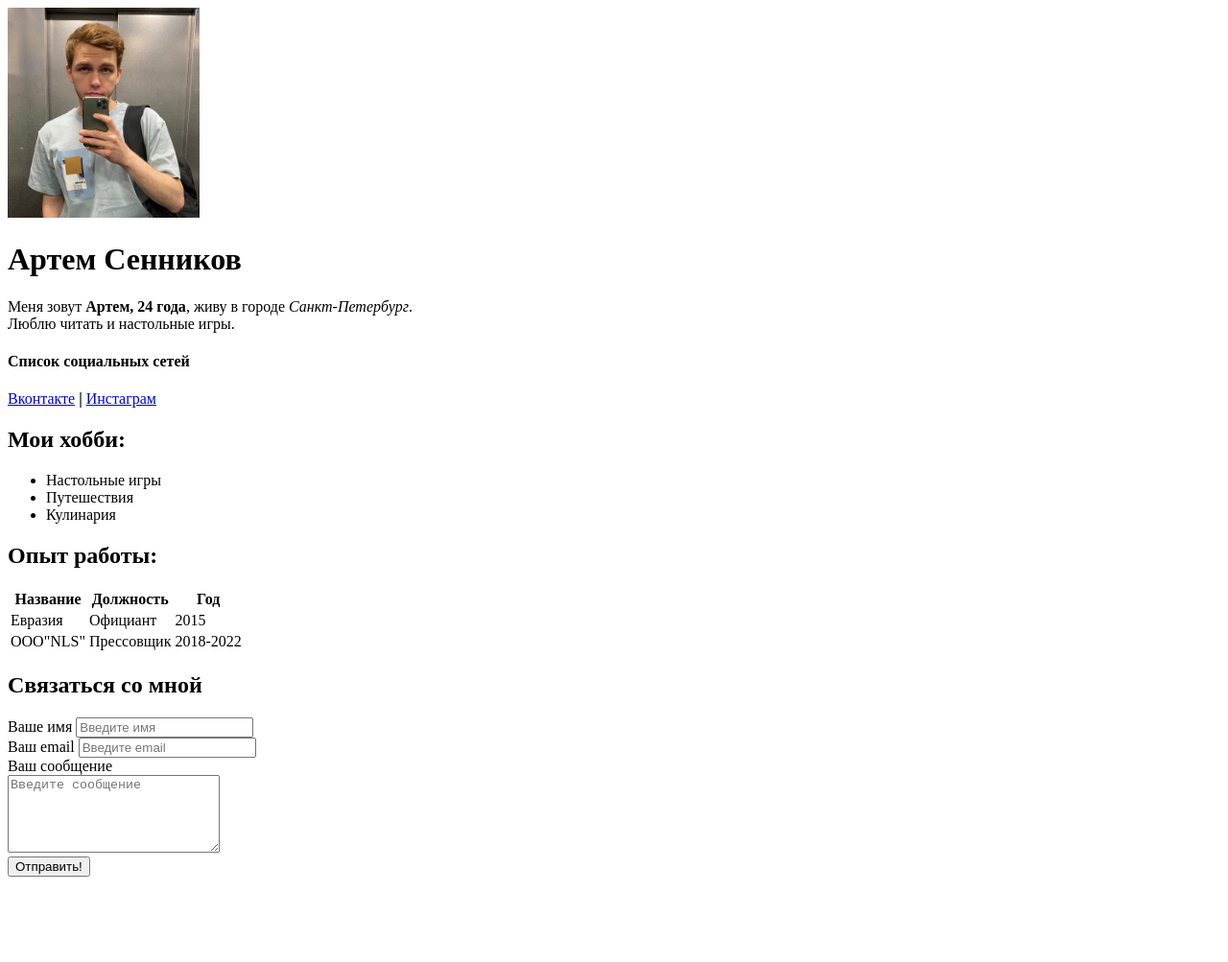
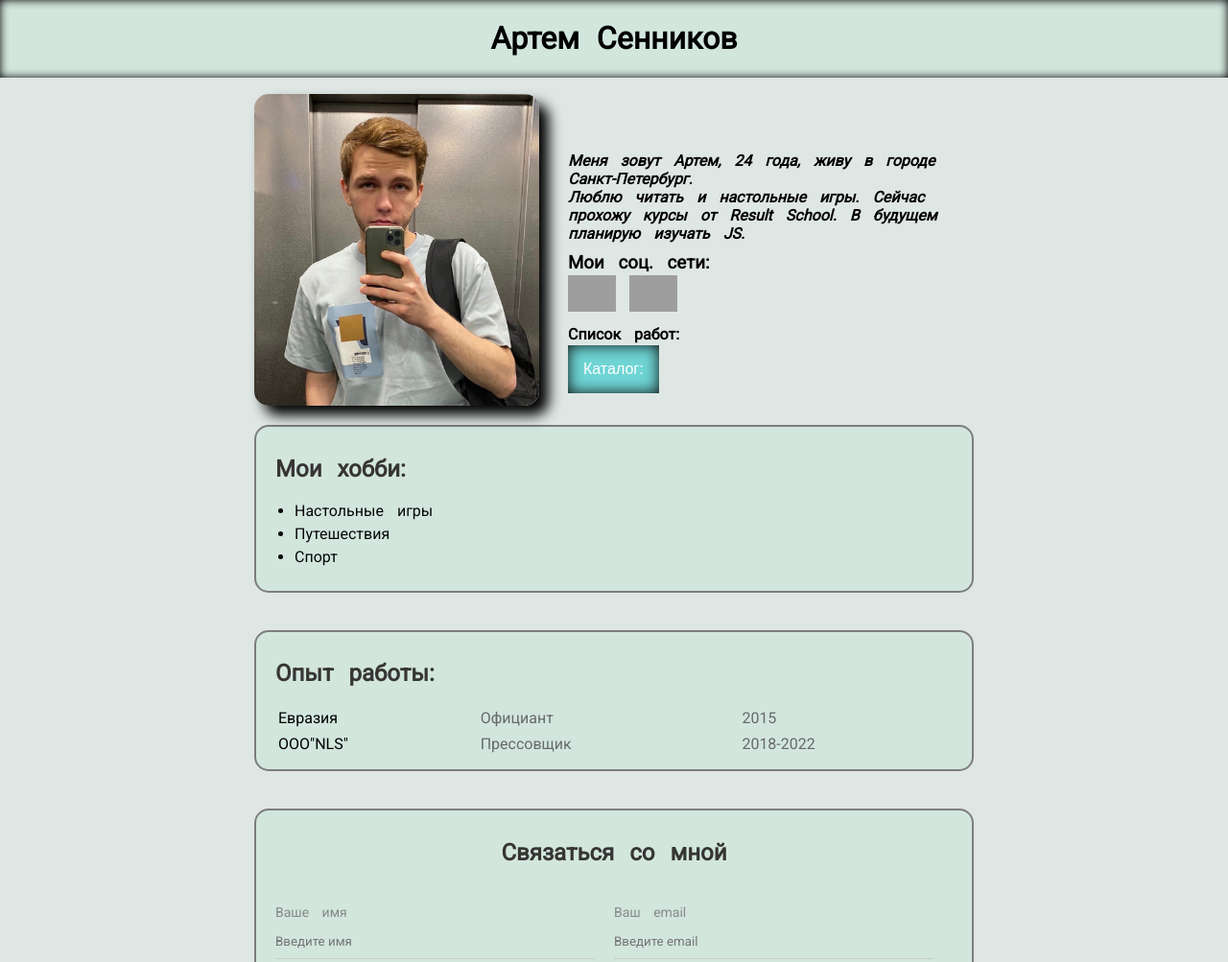
Before and after one commit to Basiqboy/resume, a plain HTML site: page index.html in a window 1280 px wide. Shown: the top 1003 px of the page at 96% size. Drawn offline with Linux system fonts and the light colour scheme; grey boxes are pictures that could not be loaded.

Commit message:
add styles

```diff
--- a/index.html
+++ b/index.html
@@ -6,40 +6,71 @@
     <meta name="viewport" content="width=device-width, initial-scale=1.0">
     <meta description="курсы по html">
     <meta keywords="html, css, course, resume">
+    <link rel="stylesheet" href="style.css">
     <title>HTML COURSE</title>
 
 </head>
 <body>
 
-    <img src="1.jpg" width="200">
+
+
+    <div class="navbar">
         <H1>Артем Сенников</H1>
-    <p>Меня зовут <Strong>Артем, 24 года</Strong>, живу в городе <em>Санкт-Петербург</em>.<br> Люблю читать и настольные игры.</p>
+    </div>
 
-    <h4>Список социальных сетей</h4>
+    <div class="container">
 
-    <a href="https://vk.com/sennikovart" target="_blank">Вконтакте</a>
-    <strong>|</strong>
-    <a href="https://www.instagram.com/basiqboy/" target="_blank">Инстаграм</a>
+        <div class="info">
+            <img src="1.jpg" class="avatar">
 
-    <h2>Мои хобби:</h2>
+            <div class="info-text">
+                <p>Меня зовут <Strong>Артем, 24 года</Strong>, живу в городе <em>Санкт-Петербург</em>.</p>
 
-    <ul>
+                <p>Люблю читать и настольные игры. Сейчас прохожу курсы от Result School. В будущем планирую изучать JS.</p>
+                <div class="test">
+                    <div class="social">
+                        <h3>Мои соц. сети:</h3>
+                        <a class="tg" href="https://t.me/basiqboy" target="_blank"><img src="https://upload.wikimedia.org/wikipedia/commons/thumb/8/82/Telegram_logo.svg/2048px-Telegram_logo.svg.png"></a>
+                        <a class="inst" href="https://www.instagram.com/basiqboy/" target="_blank"><img src="https://upload.wikimedia.org/wikipedia/commons/thumb/e/e7/Instagram_logo_2016.svg/800px-Instagram_logo_2016.svg.png"></a>
+                    </div>
+
+                    <h4>Список работ:</h4>
+
+                    <div class="dropdown">
+                        <button class="dropbtn">Каталог:</button>
+                        <div class="dropdown-content">
+                        <a href="https://basiqboy.github.io/resume/">Мой первый сайт</a>
+                        <a href="#">будущая работа</a>
+                        <a href="#">будущая работа</a>
+                        </div>
+                    </div>
+                </div>
+
+            </div>
+        </div>
+
+        <div class="card">
+            <h2><span>Мои хобби:</span></h2>
+
+                <ul class="list">
                     <li>Настольные игры</li>
                     <li>Путешествия</li>
-        <li>Кулинария</li>
+                    <li>Спорт</li>
                 </ul>
+        </div>
+        <br>
+        <div class="card">
+            <h2><span>Опыт работы:</span></h2>
 
-    <h2>Опыт работы:</h2>
-
-    <table>
+            <table class="table">
                 <thead>
-            <tr>
+                    <!-- <tr>
                         <th>Название</th>
                         <th>Должность</th>
                         <th>Год</th>
                     </tr>
 
-        </thead>
+                </thead> -->
                 <tbody>
                     <tr>
                         <td>Евразия</td>
@@ -54,35 +85,42 @@
                 </tbody>
 
             </table>
+        </div>
+        <br>
 
+        <div class="card">
+
+
+            <form action="/" class="form">
                 <h2>Связаться со мной</h2>
 
-    <form action="">
-        <div>
+                <div class="form-row">
+
+                    <div class="form-group">
                         <label for="text">Ваше имя</label>
                         <input type="text" id="text" placeholder="Введите имя">
                     </div>
 
-        <div>
+                    <div class="form-group">
                         <label for="email">Ваш email</label>
                         <input type="email" id="email" placeholder="Введите email">
                     </div>
+                </div>
 
-        <div>
+                <div class="form-group">
                     <label for="massege">Ваш сообщение</label>
-            <br>
                     <textarea id="massege" cols="25" rows="5" placeholder="Введите сообщение"></textarea>
                 </div>
 
-        <button type="submit">Отправить!</button>
-
+                <button type="submit" class="btn">Отправить!</button>
+                <br>
+                <br>
+        </div>
 
         </form>
         <br>
-    <br>
-    <br>
-    <br>
 
+    </div>
 
 </body>
 </html>
--- /dev/null
+++ b/style.css
@@ -0,0 +1,240 @@
+@import url('https://fonts.googleapis.com/css2?family=Roboto&display=swap');
+
+body {
+    font-family: 'Roboto', sans-serif;
+    font-size: 16px;
+    font-weight: normal;
+    word-spacing: 10px;
+    background: rgb(223, 231, 229);
+}
+
+
+
+.navbar {
+    position: fixed;
+    top: 0;
+    left: 0%;
+    right: 0%;
+    z-index: 2;
+    background: rgb(210, 230, 221);
+    text-align: center;
+    box-shadow: inset 0 0 10px rgb(0, 0, 0);
+}
+
+
+.info, .info-text {
+    margin-top: 60px;
+    max-width: 750px;
+}
+
+.container {
+    max-width: 750px;
+    margin: 0px auto;
+    padding-top: 30px;
+
+}
+
+/* .test {
+    display: inline-block;
+} */
+
+.avatar {
+    width: 297px;
+    border-radius: 15px;
+    box-shadow: 10px 10px 14px rgba(0, 0, 0, 25);
+}
+
+.info {
+    margin-bottom: 20px;
+    display: flex;
+}
+
+.info-text {
+    margin-left: 30px;
+}
+
+.info-text p {
+    font-style: italic;
+    font-weight: bold;
+    margin: 0px;
+}
+
+.inst img {
+    width: 50px;
+}
+
+.tg img {
+
+    width: 50px;
+}
+
+.info-text h4, h3 {
+    margin-top: 10px;
+    margin-bottom: 2px;
+}
+
+a {
+    color: black;
+    text-decoration: none;
+}
+
+a:hover {
+    text-decoration: underline;
+    color: darkcyan;
+}
+
+a:active {
+    color: blue;
+}
+
+/* a:visited {
+    color: grey;
+} */
+
+.btn {
+    background: rgb(111, 212, 212);
+    padding: 15px 20px;
+    color: #fff;
+    border: none;
+    cursor: pointer;
+    border-radius: 5px;
+    font-family: inherit;
+    box-shadow: inset 0 0 15px rgb(12, 12, 12);
+}
+
+.btn:hover {
+    /* opacity: 0.7; */
+    background-color: #3e8e41;
+}
+
+.card {
+    background-color: rgb(210, 230, 221);
+    padding: 10px 20px;
+    border: 2px solid rgb(124, 125, 126);
+    border-radius: 15px;
+    margin-bottom: 20px;
+}
+
+.card h2 {
+    color: rgb(54, 53, 52);
+}
+
+.list {
+    padding: 0 20px;
+}
+
+.list li {
+    color: rgb(7, 7, 7);
+    margin-bottom: 5px;
+}
+
+.table {
+    width: 100%;
+}
+
+
+.table td {
+    padding-bottom: 5px;
+}
+
+.table td:nth-child(2),
+.table td:nth-child(3) {
+    color: #67696b;
+}
+
+.form h2 {
+    text-align: center;
+    padding-bottom: 20px;
+}
+
+.form-row {
+    margin-bottom: 10px;
+    display: flex;
+
+}
+
+.form-row .form-group{
+    /* display: inline-block; */
+    margin-right: 20px;
+    width: 50%;
+}
+
+.form-group label{
+    display: block;
+    font-size: 14px;
+    color: #868988;
+}
+
+.form-group input,
+.form-group textarea {
+    width: 100%;
+    box-sizing: border-box;
+    border: none;
+    background: transparent;
+    border-bottom: 1px solid #ccc;
+    color: #000;
+    padding: 15px 0 10px;
+    outline: none;
+    font-family: inherit;
+}
+
+@media (max-width: 650px) {
+    .info {
+        display: block;
+        text-align: center;
+    }
+
+    .info .info-text {
+        margin-top: 20px;
+    }
+}
+
+@media (max-width: 650px) {
+    .form-row {
+        display: block;
+    }
+
+    .form-row .form-group {
+        /* padding-bottom: 20px; */
+        width: 100%;
+        margin-right: 0;
+        margin-bottom: 15px;
+    }
+
+}
+
+.dropbtn {
+    background-color: rgb(111, 212, 212);
+    color: white;
+    padding: 16px;
+    font-size: 16px;
+    border: none;
+    box-shadow: inset 0 0 15px rgb(12 12 12)
+}
+
+.dropdown {
+    position: relative;
+    display: inline-block;
+}
+
+.dropdown-content {
+    display: none;
+    position: absolute;
+    background-color: #f1f1f1;
+    min-width: 160px;
+    box-shadow: 0px 8px 16px 0px rgba(0,0,0,0.2);
+    z-index: 1;
+}
+
+.dropdown-content a {
+    color: black;
+    padding: 12px 16px;
+    text-decoration: none;
+    display: block;
+}
+
+.dropdown-content a:hover {background-color: #ddd;}
+
+.dropdown:hover .dropdown-content {display: block;}
+
+.dropdown:hover .dropbtn {background-color: #3e8e41;}
```
Lines whose indentation alone changed are shown as unchanged.
